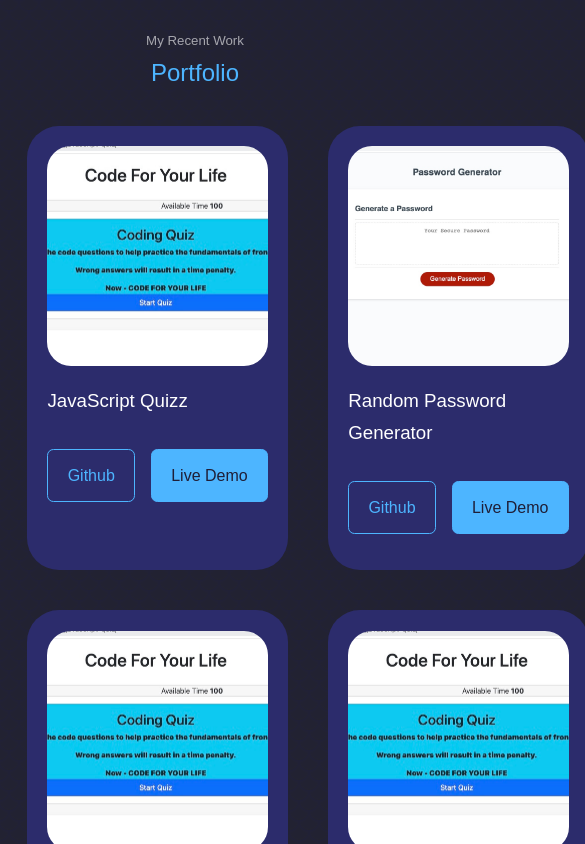
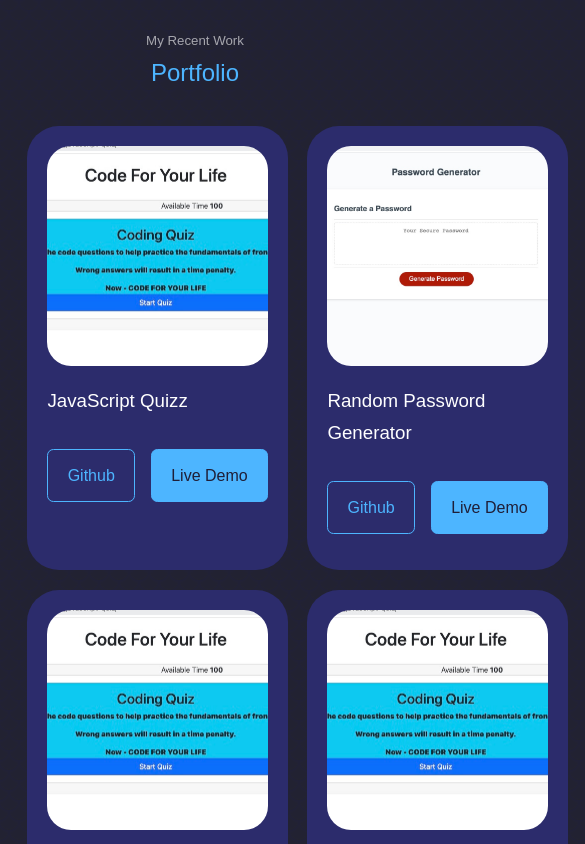
Before and after one commit to crystal-coding-time/laughing-red-journey, a React (Create React App) app: page / in a window 390 px wide. Shown: the part 4560-5404 px from the top of the page, 585 px wide, since content can reach past the window. Built offline with nearby package versions, Linux system fonts and the light colour scheme; a web font is replaced by a local one.

Commit message:
fixed spelling error

```diff
--- a/src/components/portfolio/portfolio.css
+++ b/src/components/portfolio/portfolio.css
@@ -35,7 +35,7 @@
 /* Media Queries For Small Devices */
 
 @media screen and (max-width: 600px) {
-   .portfolio_container {
+   .portfolio__container {
        grid-template-columns: repeat(1fr);
        gap: 1rem;
    }
@@ -45,7 +45,7 @@
 /* Media Queries For Medium Devices */
 
 @media screen and (max-width: 1024px) {
-    .portfolio_container {
+    .portfolio__container {
         grid-template-columns: repeat(1fr, 1fr);
         gap: 1.2rem;
     }
```
